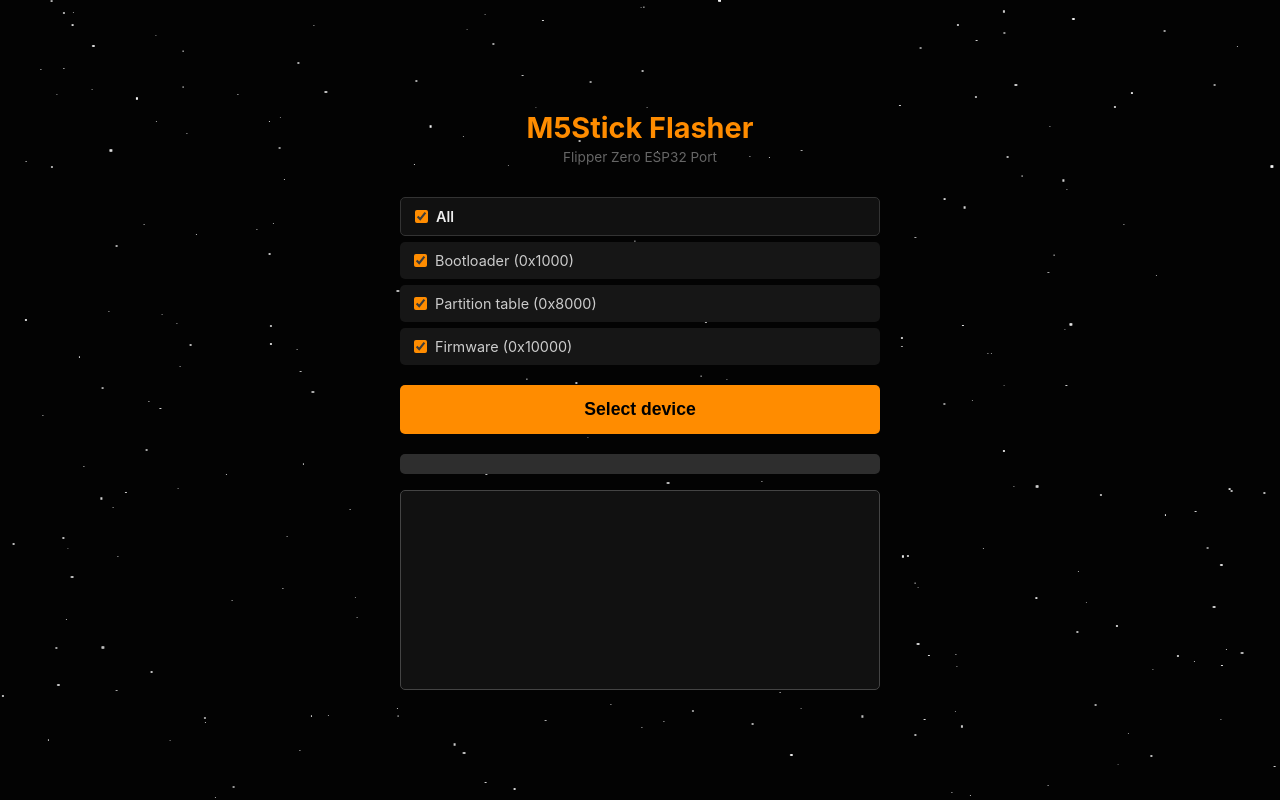
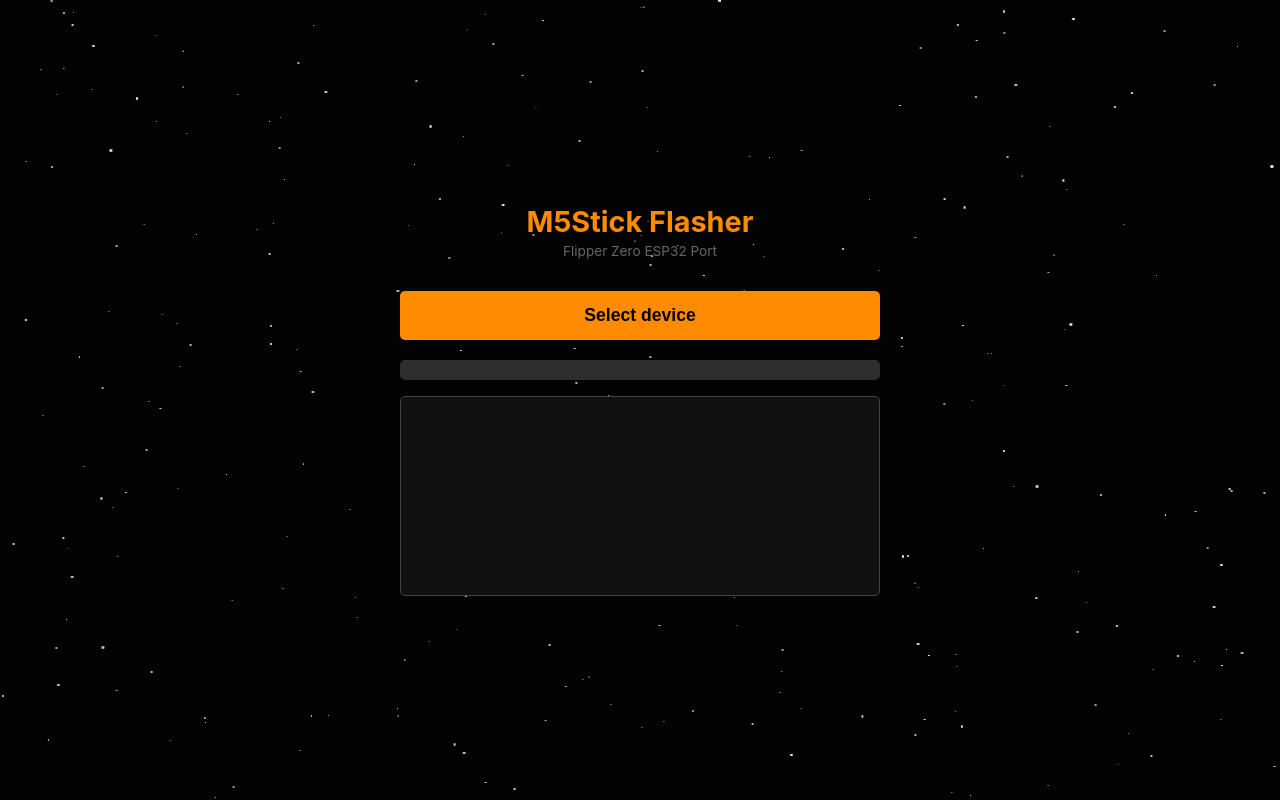
Before and after one commit to trollmaster419/trollmaster419.github.io, a plain HTML site: page index.html in a window 1280 px wide. Drawn offline with Linux system fonts and the light colour scheme; animation ran at ten frames a second.

Commit message:
Add files via upload

```diff
--- a/index.html
+++ b/index.html
@@ -8,14 +8,10 @@
 import { ESPLoader, Transport } from 'https://unpkg.com/esptool-js@0.5.4/bundle.js';
 
 const firmware = [
-  { file: 'bootloader.bin', offset: 0x1000, label: 'Bootloader', id: 'cb-bl' },
-  { file: 'partition-table.bin', offset: 0x8000, label: 'Partition table', id: 'cb-pt' },
-  { file: 'furi_esp32.bin', offset: 0x10000, label: 'Firmware', id: 'cb-fw' },
+  { file: 'bootloader.bin', offset: 0x1000, label: 'Bootloader' },
+  { file: 'partition-table.bin', offset: 0x8000, label: 'Partition table' },
+  { file: 'furi_esp32.bin', offset: 0x10000, label: 'Firmware' },
 ];
-
-function getSelectedParts() {
-  return firmware.filter(f => document.getElementById(f.id).checked);
-}
 
 let transport = null;
 
@@ -67,7 +63,7 @@
   try {
     const esploader = new ESPLoader({
       transport,
-      baudrate: 921600,
+      baudrate: 460800,
       romBaudrate: 115200,
       terminal: {
         clean() {},
@@ -83,10 +79,7 @@
     const fileArray = [];
     let totalSize = 0;
 
-    const selected = getSelectedParts();
-    if (!selected.length) { log('No parts selected.'); setBtn('Flash firmware', false); return; }
-
-    for (const part of selected) {
+    for (const part of firmware) {
       log('Loading ' + part.label + '...');
       const resp = await fetch(part.file);
       if (!resp.ok) throw new Error('Failed to load ' + part.file);
@@ -155,33 +148,6 @@
   color: #666;
   font-size: 0.85rem;
   margin-bottom: 32px;
-}
-.parts {
-  display: flex;
-  flex-direction: column;
-  gap: 6px;
-  margin-bottom: 20px;
-  text-align: left;
-}
-.part-label {
-  display: flex;
-  align-items: center;
-  gap: 8px;
-  background: #161616;
-  padding: 10px 14px;
-  border-radius: 5px;
-  cursor: pointer;
-  font-size: 0.9rem;
-  color: #ccc;
-  transition: 0.15s;
-}
-.part-label:hover { background: #1e1e1e; }
-.part-label input { accent-color: #ff8c00; }
-.part-label.select-all {
-  background: #111;
-  border: 1px solid #333;
-  font-weight: 600;
-  color: #eee;
 }
 #flash-btn {
   background: #ff8c00;
@@ -267,18 +233,7 @@
 <div class="card">
   <h1>M5Stick Flasher</h1>
   <p class="sub">Flipper Zero ESP32 Port</p>
-  <div class="parts">
-    <label class="part-label select-all"><input type="checkbox" id="cb-all" checked> <span>All</span></label>
-    <label class="part-label"><input type="checkbox" id="cb-bl" checked> <span>Bootloader (0x1000)</span></label>
-    <label class="part-label"><input type="checkbox" id="cb-pt" checked> <span>Partition table (0x8000)</span></label>
-    <label class="part-label"><input type="checkbox" id="cb-fw" checked> <span>Firmware (0x10000)</span></label>
-  </div>
   <button id="flash-btn">Select device</button>
-  <script>
-    document.getElementById('cb-all').addEventListener('change', e => {
-      document.querySelectorAll('.parts input').forEach(cb => cb.checked = e.target.checked);
-    });
-  </script>
   <div class="bar-wrap"><div id="progress-bar"></div></div>
   <div id="log"></div>
 </div>
```
